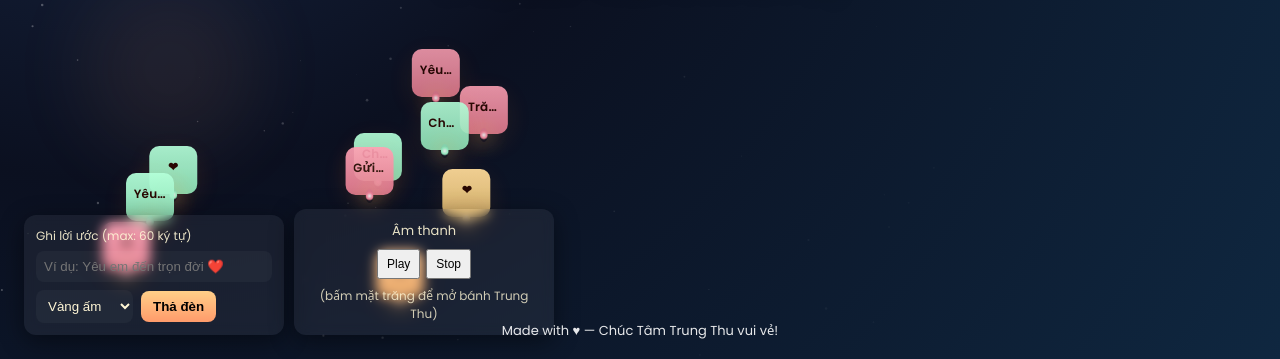
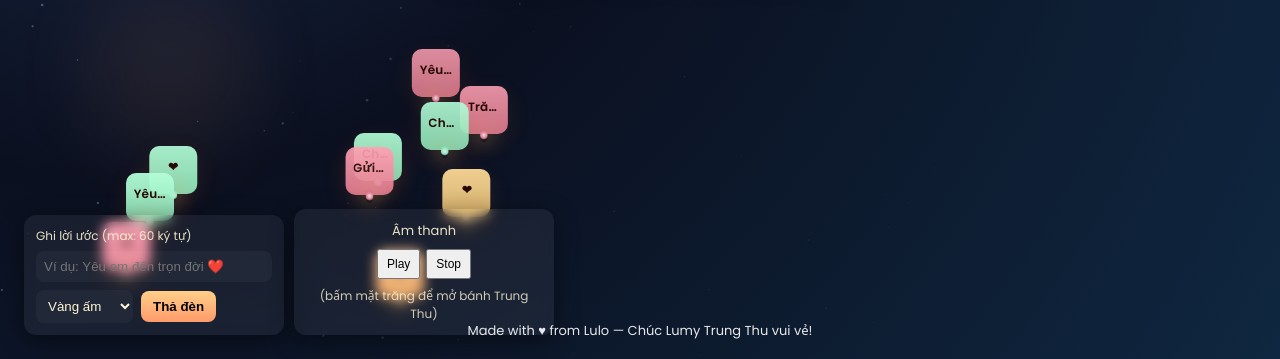
Before and after one commit to lova-52/Trung-Thu-cho-Lumy, a plain HTML site: page index.html in a window 1280 px wide. Shown: the part 441-800 px from the top of the page. Drawn offline with Linux system fonts and the light colour scheme.

Commit message:
Update index.html

```diff
--- a/index.html
+++ b/index.html
@@ -122,7 +122,7 @@
       </div>
     </div>
 
-    <div class="footer-msg">Made with ♥ — Chúc Tâm Trung Thu vui vẻ!</div>
+    <div class="footer-msg">Made with ♥ from Lulo — Chúc Lumy Trung Thu vui vẻ!</div>
 
     <div class="modal" id="modal">
       <div class="cake" role="dialog" aria-modal="true">
```
